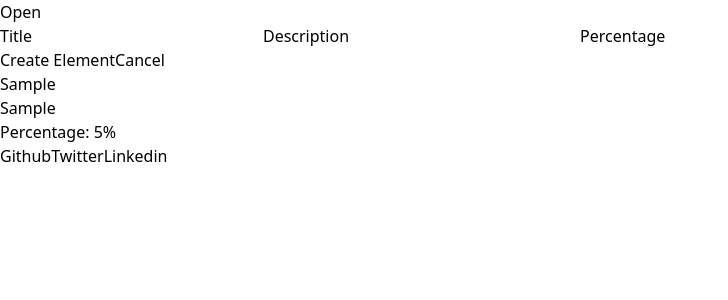
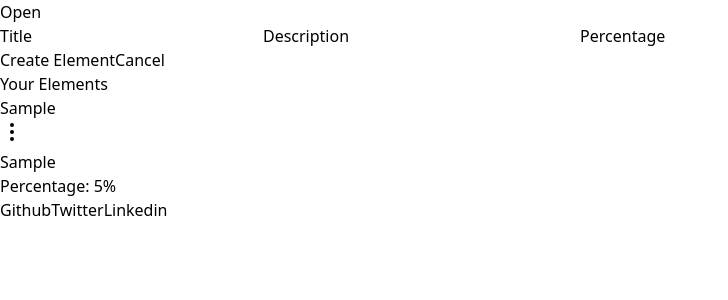
Before and after one commit to thieves-guild/ego, a React (Vite) app: page /elements in a window 1280 px wide. Both pictures are taken after typing "Sample", "Sample", "5" into the empty fields and a click on the button "Create Element". Shown: the top 300 px of the page, without its empty margins (0-728 px from the left). Built offline with nearby package versions, Linux system fonts and the light colour scheme.

Commit message:
Installed lucide-icons package and worked on Element component

```diff
--- a/package.json
+++ b/package.json
@@ -12,6 +12,7 @@
   "dependencies": {
     "@reduxjs/toolkit": "^1.9.5",
     "@tanstack/react-query": "^4.29.12",
+    "lucide-react": "^0.244.0",
     "react": "^18.2.0",
     "react-circular-progressbar": "^2.1.0",
     "react-dom": "^18.2.0",
--- a/src/pages/elements.tsx
+++ b/src/pages/elements.tsx
@@ -2,25 +2,30 @@ import { useSelector } from "react-redux"
 import { RootState } from "../store"
 import AddElementPopUp from "../features/add-element/add-element-pop-up"
 import { firstLetterToUpperCase } from "../functions"
+import { MoreVertical } from "lucide-react"
 
 const Elements = () => {
   const elements = useSelector((state: RootState) => state.element)
 
   return (
-    <div>
+    <>
       <AddElementPopUp />
+      <h1 className="text-5xl text-center">Your Elements</h1>
       <div className="p-20 grid grid-cols-4 gap-8">
         {elements.slice(1).map(({ title, description, percentage }) => {
           return (
             <div className="border border-black p-4 rounded">
-              <h1 className="text-2xl">{firstLetterToUpperCase(title)}</h1>
+              <div className="flex justify-between mb-4">
+                <h1 className="text-2xl">{firstLetterToUpperCase(title)}</h1>
+                <button className="hover:bg-neutral-100 active:bg-neutral-200 duration-200 rounded"><MoreVertical /></button>
+              </div>
               <p className="text-neutral-700">{description}</p>
               <p>Percentage: <span className="font-bold">{percentage}%</span></p>
             </div>
           )
         })}
       </div>
-    </div>
+    </>
   )
 }
 
```
Also changed, not shown: 1 other file (tests, documents, lock files or other folders).
